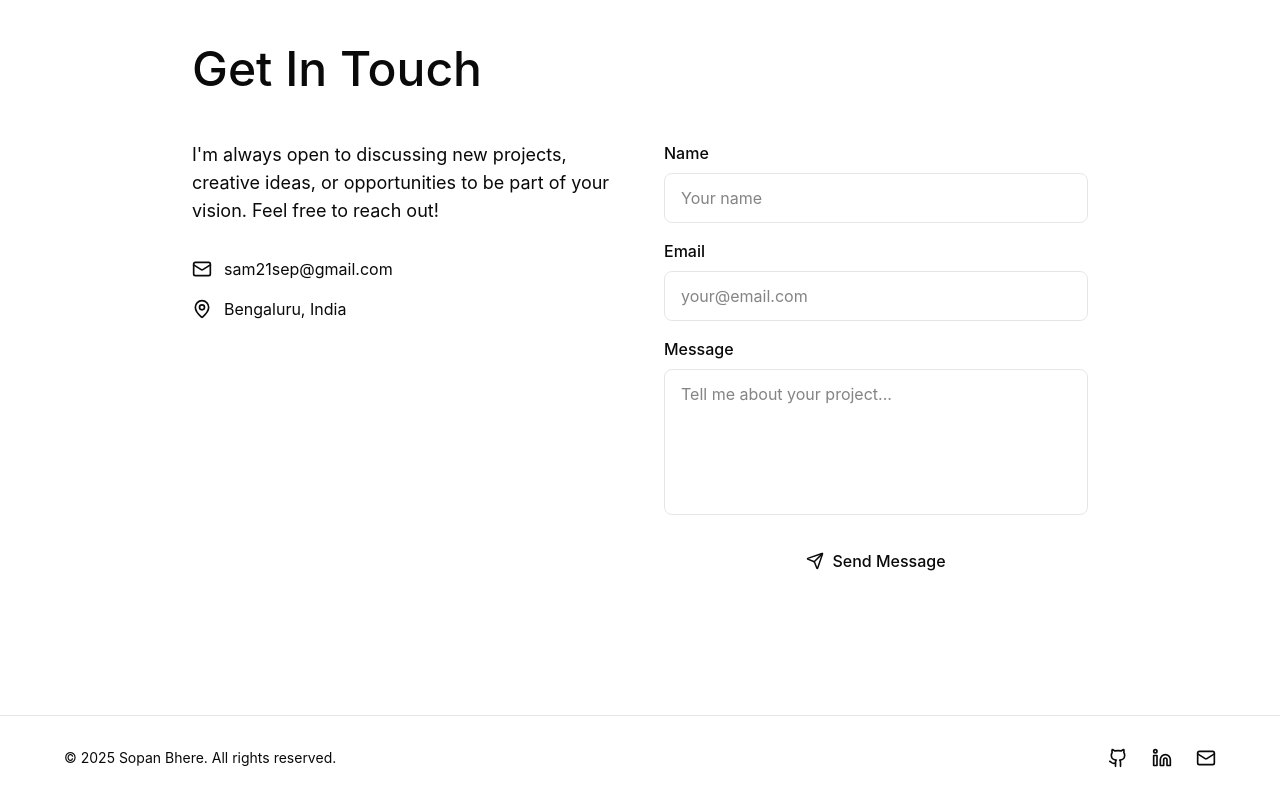
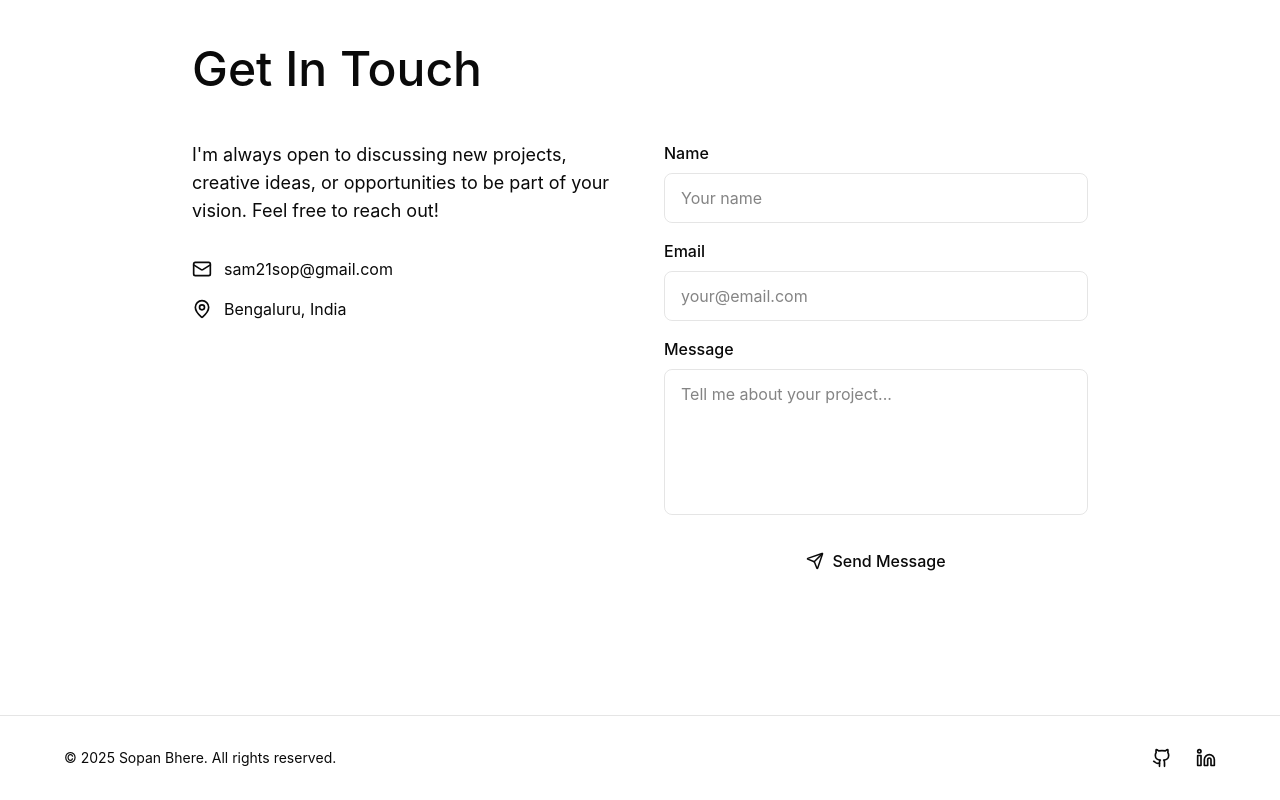
Before and after one commit to thesopan21/portfolio, a React (Vite) app: page / in a window 1280 px wide. Shown: the part 2936-3736 px from the top of the page. Built offline with nearby package versions, Linux system fonts and the light colour scheme.

Commit message:
constansts updated

```diff
--- a/src/app/components/Contact.tsx
+++ b/src/app/components/Contact.tsx
@@ -1,5 +1,7 @@
 import { useState } from 'react';
 import { Mail, MapPin, Send } from 'lucide-react';
+
+export const myEmail = 'sam21sop@gmail.com';
 
 export function Contact() {
   const [formData, setFormData] = useState({
@@ -40,8 +42,8 @@ export function Contact() {
             <div className="space-y-4">
               <div className="flex items-center gap-3 text-muted-foreground">
                 <Mail size={20} />
-                <a href="mailto:ssm21sep@gmail.com" className="hover:text-foreground transition-colors">
-                  sam21sep@gmail.com
+                <a href={myEmail} className="hover:text-foreground transition-colors">
+                  {myEmail}
                 </a>
               </div>
               <div className="flex items-center gap-3 text-muted-foreground">
--- a/src/app/components/Footer.tsx
+++ b/src/app/components/Footer.tsx
@@ -1,15 +1,19 @@
-import { Github, Linkedin, Mail } from 'lucide-react';
+import { Github, Linkedin } from 'lucide-react';
+
+const currentYear = new Date().getFullYear();
+const githubUrl = "https://github.com/thesopan21";
+const linkedinUrl = "https://linkedin.com/in/thesopan21";
 
 export function Footer() {
   return (
     <footer className="border-t border-border py-8 px-6">
       <div className="max-w-6xl mx-auto flex flex-col md:flex-row justify-between items-center gap-4">
         <p className="text-sm text-muted-foreground">
-          © {new Date().getFullYear()} Sopan Bhere. All rights reserved.
+          © {currentYear} Sopan Bhere. All rights reserved.
         </p>
         <div className="flex gap-6">
           <a
-            href="https://github.com/thesopan21"
+            href={githubUrl}
             target="_blank"
             rel="noopener noreferrer"
             className="text-muted-foreground hover:text-foreground transition-colors"
@@ -18,7 +22,7 @@ export function Footer() {
             <Github size={20} />
           </a>
           <a
-            href="https://linkedin.com/in/thesopan21"
+            href={linkedinUrl}
             target="_blank"
             rel="noopener noreferrer"
             className="text-muted-foreground hover:text-foreground transition-colors"
@@ -26,13 +30,6 @@ export function Footer() {
           >
             <Linkedin size={20} />
           </a>
-          <a
-            href="mailto:sam21sep@gmail.com"
-            className="text-muted-foreground hover:text-foreground transition-colors"
-            aria-label="Email"
-          >
-            <Mail size={20} />
-          </a>
         </div>
       </div>
     </footer>
```
